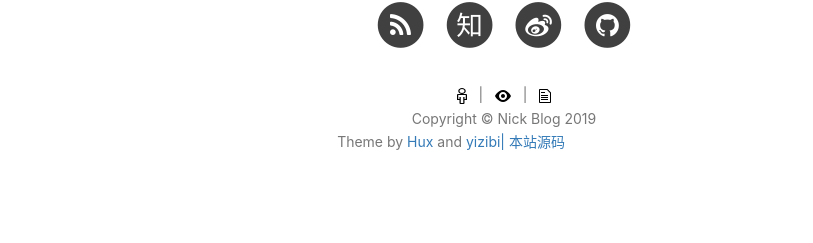
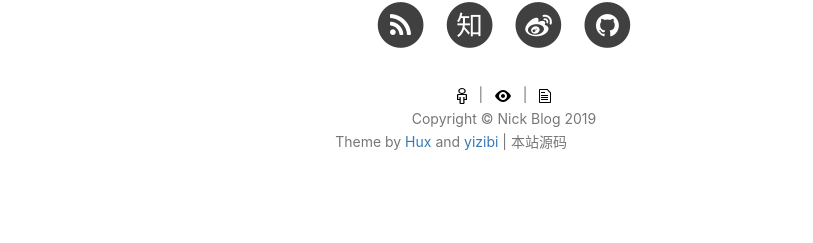
Before and after one commit to nicktcl/nicktcl.github.io, a Jekyll site: the page built from index.html, in a window 1280 px wide. Shown: the part 1910-2153 px from the top of the page, without its empty margins (136-949 px from the left). Built offline with Jekyll 4.4.1, drawn with Linux system fonts in a browser that asks for light colours; nearby versions of some CDN libraries; the list of posts is cut into pages by our own code; comment, search, counter and statistics services are not loaded; grey boxes are pictures that could not be loaded.

Commit message:
Update footer.html

```diff
--- a/_includes/footer.html
+++ b/_includes/footer.html
@@ -97,7 +97,7 @@
                     <br>
                     Copyright &copy; {{ site.title }} {{ site.time | date: '%Y' }}
                     <br>
-                    Theme by <a href="https://github.com/Huxpro/huxpro.github.io">Hux</a> and <a href="https://github.com/yizibi/yizibi.github.io">yizibi| 本站源码 <a href="https://github.com/nicktcl/nicktcl.github.io"nicktcl</a>
+                    Theme by <a href="https://github.com/Huxpro/huxpro.github.io">Hux</a> and <a href="https://github.com/yizibi/yizibi.github.io">yizibi</a> | 本站源码 <a href="https://github.com/nicktcl/nicktcl.github.io"nicktcl</a>
                     <iframe
                         style="margin-left: 2px; margin-bottom:-5px;"
                         frameborder="0" scrolling="0" width="100px" height="20px"
```
